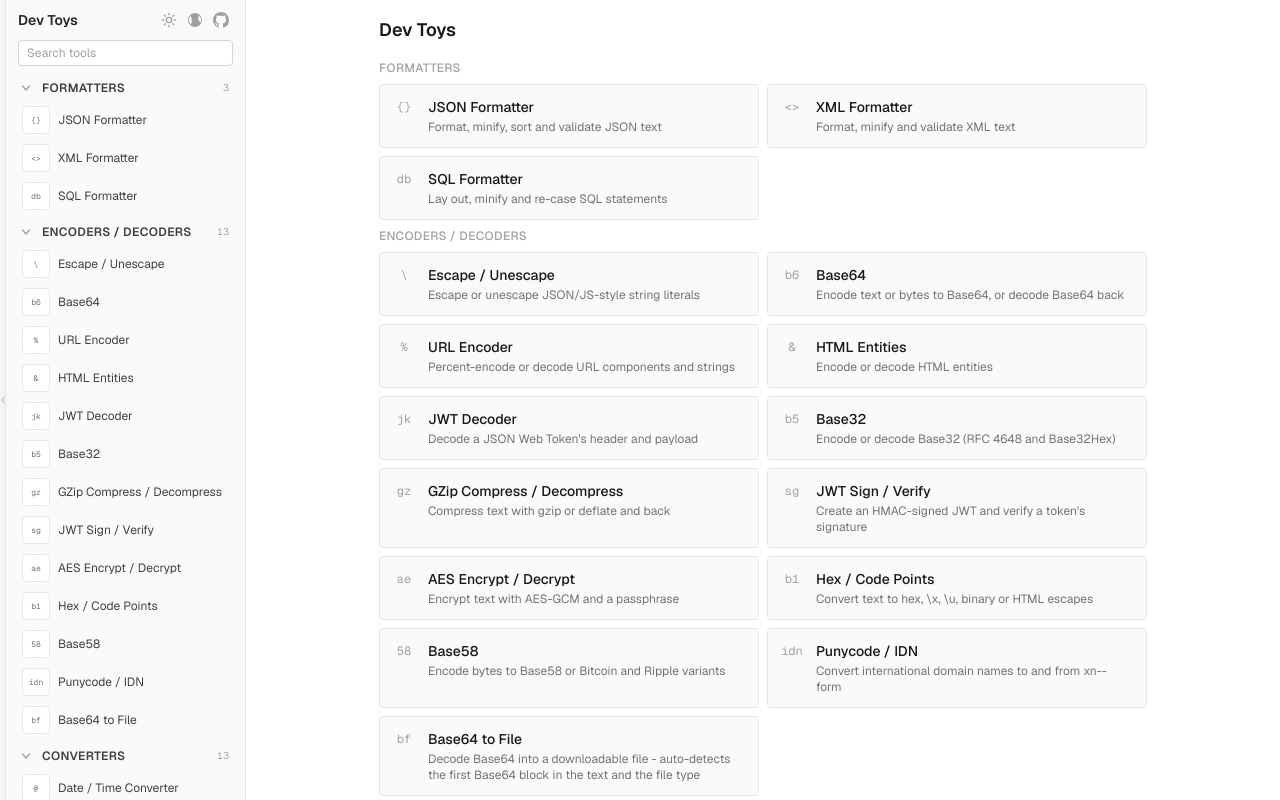
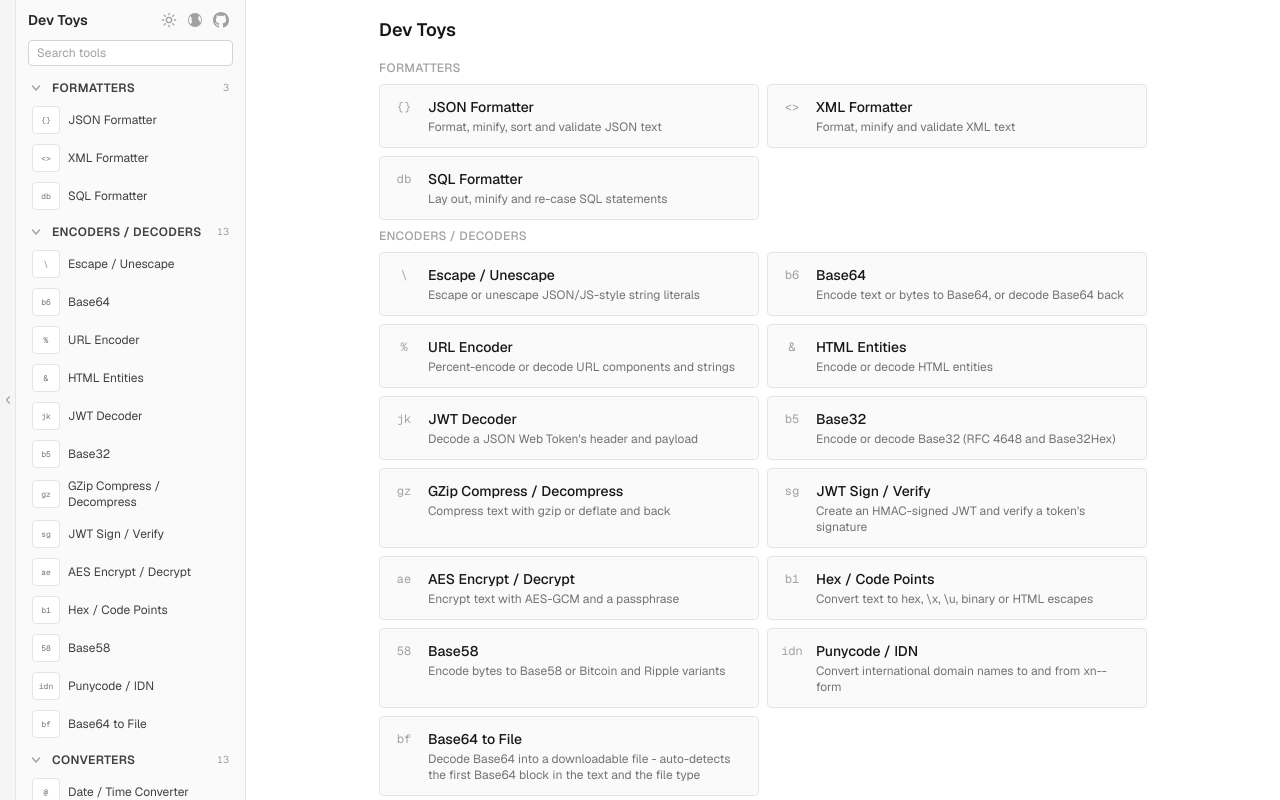
Before and after one commit to wwricu/devtoys, a Next.js app: page / in a window 1280 px wide. Built offline with nearby package versions, Linux system fonts and the light colour scheme.

Commit message:
Give the sidebar rail a 24px hit target

```diff
--- a/components/Sidebar.tsx
+++ b/components/Sidebar.tsx
@@ -311,9 +311,11 @@
         title={hidden ? t.showSidebar : t.hideSidebar}
         aria-label={hidden ? t.showSidebar : t.hideSidebar}
         aria-expanded={!hidden}
-        className="hidden w-1.5 shrink-0 items-center justify-center border-r border-neutral-200 bg-neutral-100 text-neutral-400 transition-colors hover:bg-neutral-200 hover:text-neutral-600 dark:border-neutral-800 dark:bg-neutral-900 dark:text-neutral-500 dark:hover:bg-neutral-800 dark:hover:text-neutral-300 md:flex"
+        className="relative z-10 hidden w-4 shrink-0 items-center justify-center border-r border-neutral-200 bg-neutral-100 text-neutral-400 transition-colors hover:bg-neutral-200 hover:text-neutral-600 dark:border-neutral-800 dark:bg-neutral-900 dark:text-neutral-500 dark:hover:bg-neutral-800 dark:hover:text-neutral-300 md:flex"
       >
-        <svg viewBox="0 0 16 16" className="size-2.5 shrink-0" aria-hidden="true">
+        {/* Invisible hit area over the sidebar's left padding. */}
+        <span aria-hidden="true" className="absolute inset-y-0 right-[-9px] w-[9px]" />
+        <svg viewBox="0 0 16 16" className="size-3 shrink-0" aria-hidden="true">
           <path
             d="M10 3.5 6 8l4 4.5"
             fill="none"
@@ -326,7 +328,7 @@
       </button>
       <aside
         data-sidebar
-        className={`${hidden ? "hidden" : "hidden md:flex"} w-60 shrink-0 flex-col border-r border-neutral-200 bg-neutral-50 dark:border-neutral-800 dark:bg-neutral-900`}
+        className={`${hidden ? "hidden" : "hidden md:flex"} w-[14.375rem] shrink-0 flex-col border-r border-neutral-200 bg-neutral-50 dark:border-neutral-800 dark:bg-neutral-900`}
       >
         <div className="flex items-center gap-1.5 px-3 py-2">
           <Link
```
